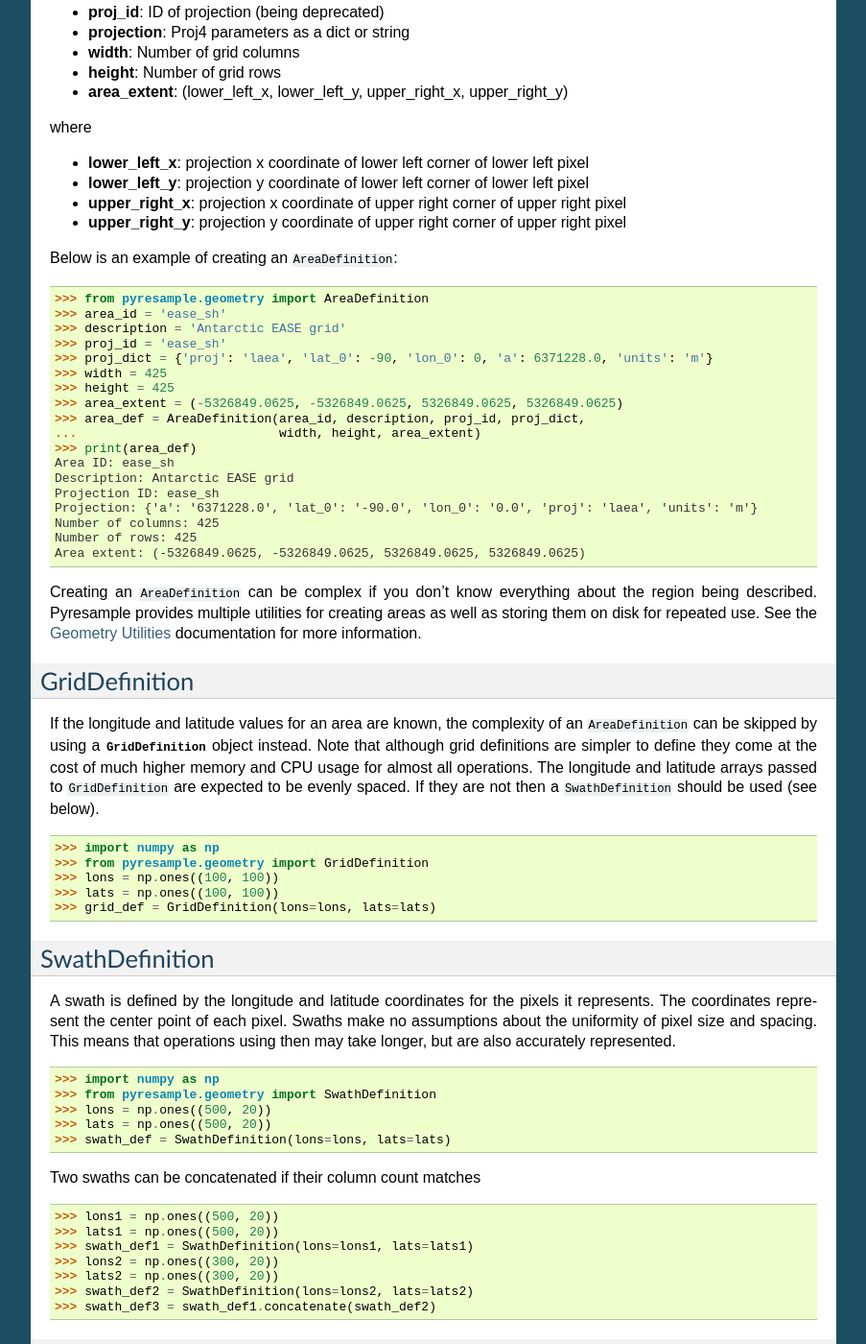
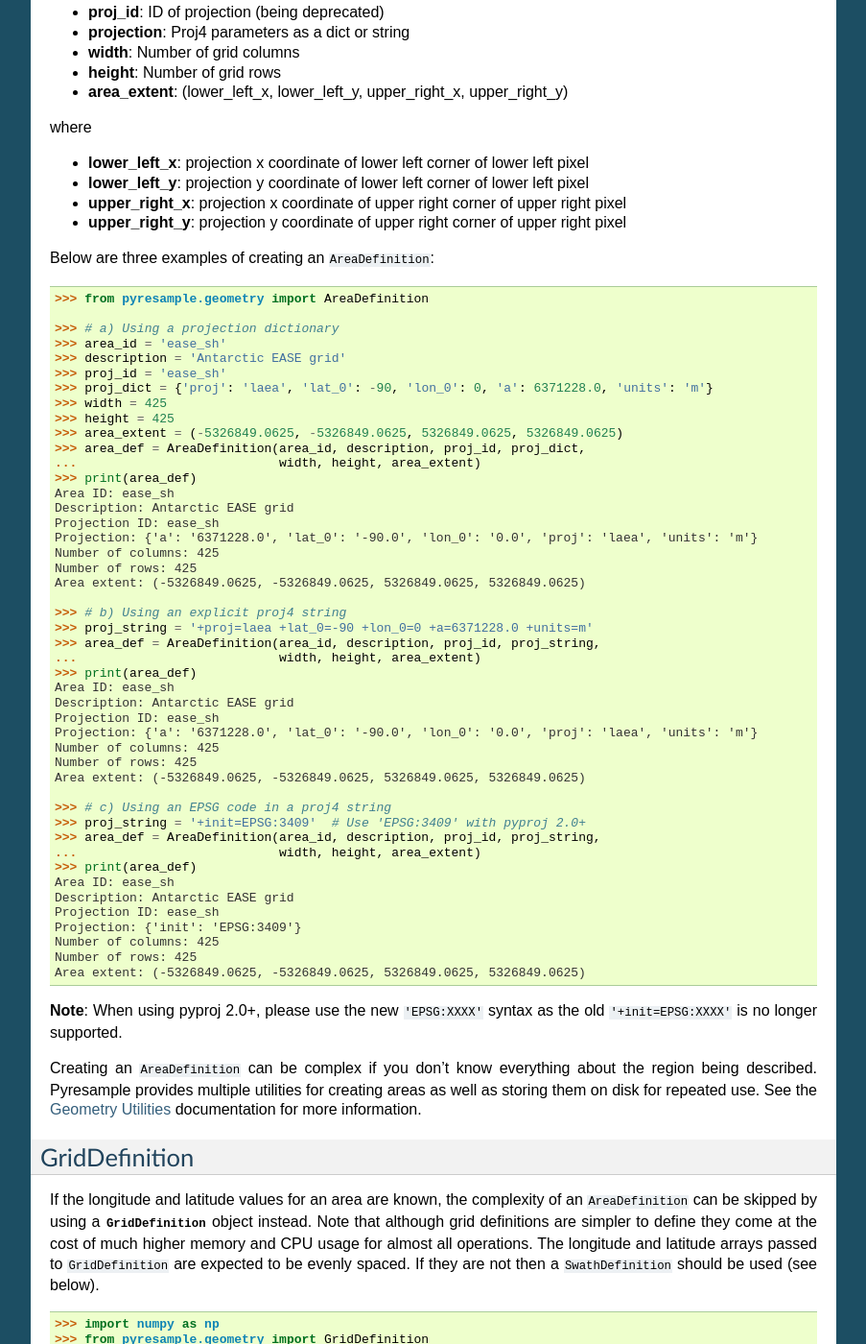
Before and after one commit to pytroll/pyresample, a Sphinx documentation site: the page built from docs/source/geo_def.rst, in a window 1280 px wide and 1400 px high, scrolled down 629 px. Shown: the whole window at 96% size, without its empty margins (198-1101 px from the left). Built offline with Sphinx 7.4.7, drawn with Linux system fonts in a browser that asks for light colours.

Commit message:
Update documentation

```diff
--- a/docs/source/geo_def.rst
+++ b/docs/source/geo_def.rst
@@ -51,11 +51,13 @@ where
 * **upper_right_x**: projection x coordinate of upper right corner of upper right pixel
 * **upper_right_y**: projection y coordinate of upper right corner of upper right pixel
 
-Below is an example of creating an ``AreaDefinition``:
+Below are three examples of creating an ``AreaDefinition``:
 
 .. doctest::
 
  >>> from pyresample.geometry import AreaDefinition
+
+ >>> # a) Using a projection dictionary
  >>> area_id = 'ease_sh'
  >>> description = 'Antarctic EASE grid'
  >>> proj_id = 'ease_sh'
@@ -73,6 +75,35 @@ Below is an example of creating an ``AreaDefinition``:
  Number of columns: 425
  Number of rows: 425
  Area extent: (-5326849.0625, -5326849.0625, 5326849.0625, 5326849.0625)
+
+ >>> # b) Using an explicit proj4 string
+ >>> proj_string = '+proj=laea +lat_0=-90 +lon_0=0 +a=6371228.0 +units=m'
+ >>> area_def = AreaDefinition(area_id, description, proj_id, proj_string,
+ ...                           width, height, area_extent)
+ >>> print(area_def)
+ Area ID: ease_sh
+ Description: Antarctic EASE grid
+ Projection ID: ease_sh
+ Projection: {'a': '6371228.0', 'lat_0': '-90.0', 'lon_0': '0.0', 'proj': 'laea', 'units': 'm'}
+ Number of columns: 425
+ Number of rows: 425
+ Area extent: (-5326849.0625, -5326849.0625, 5326849.0625, 5326849.0625)
+
+ >>> # c) Using an EPSG code in a proj4 string
+ >>> proj_string = '+init=EPSG:3409'  # Use 'EPSG:3409' with pyproj 2.0+
+ >>> area_def = AreaDefinition(area_id, description, proj_id, proj_string,
+ ...                           width, height, area_extent)
+ >>> print(area_def)
+ Area ID: ease_sh
+ Description: Antarctic EASE grid
+ Projection ID: ease_sh
+ Projection: {'init': 'EPSG:3409'}
+ Number of columns: 425
+ Number of rows: 425
+ Area extent: (-5326849.0625, -5326849.0625, 5326849.0625, 5326849.0625)
+
+**Note**: When using pyproj 2.0+, please use the new ``'EPSG:XXXX'`` syntax
+as the old ``'+init=EPSG:XXXX'`` is no longer supported.
 
 Creating an ``AreaDefinition`` can be complex if you don't know everything
 about the region being described. Pyresample provides multiple utilities
```
